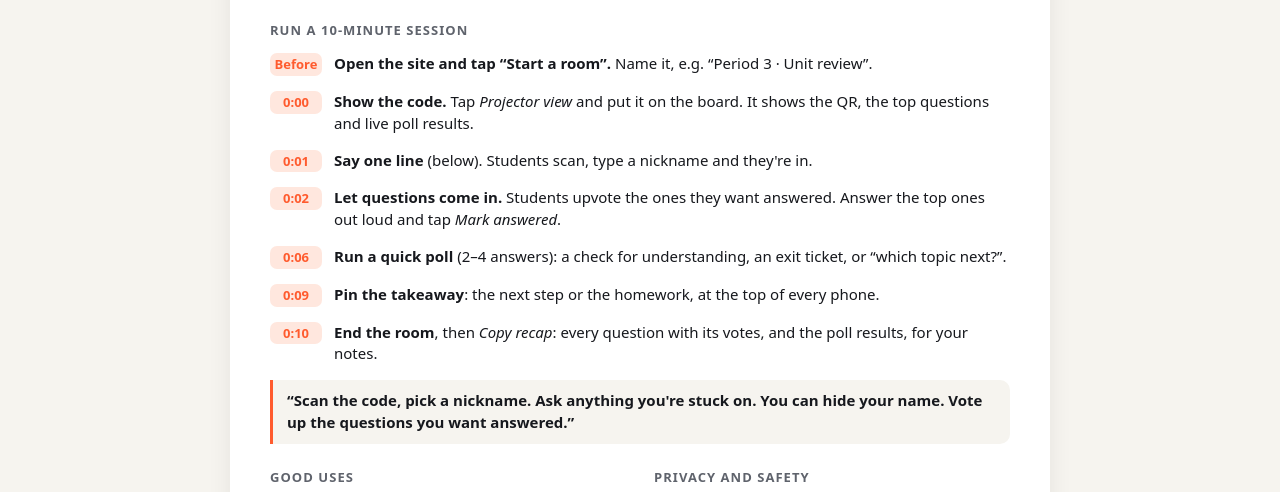
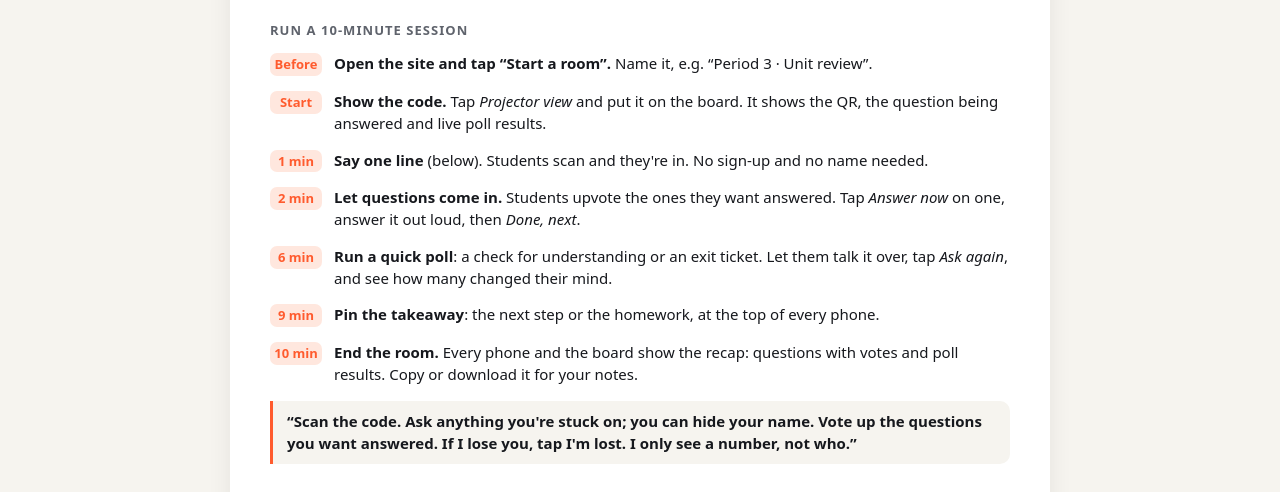
Before and after one commit to EconLearn/roomcode, a website built with Vite: page guide.html in a window 1280 px wide. Shown: the part 232-724 px from the top of the page. Built offline with nearby package versions, Linux system fonts and the light colour scheme.

Commit message:
Teacher guide matches the new flow

```diff
--- a/guide.html
+++ b/guide.html
@@ -49,14 +49,14 @@
       <h2>Run a 10-minute session</h2>
       <ol class="steps">
         <li><span class="t">Before</span><div><b>Open the site and tap “Start a room”.</b> Name it, e.g. “Period 3 · Unit review”.</div></li>
-        <li><span class="t">0:00</span><div><b>Show the code.</b> Tap <i>Projector view</i> and put it on the board. It shows the QR, the top questions and live poll results.</div></li>
-        <li><span class="t">0:01</span><div><b>Say one line</b> (below). Students scan, type a nickname and they're in.</div></li>
-        <li><span class="t">0:02</span><div><b>Let questions come in.</b> Students upvote the ones they want answered. Answer the top ones out loud and tap <i>Mark answered</i>.</div></li>
-        <li><span class="t">0:06</span><div><b>Run a quick poll</b> (2–4 answers): a check for understanding, an exit ticket, or “which topic next?”.</div></li>
-        <li><span class="t">0:09</span><div><b>Pin the takeaway</b>: the next step or the homework, at the top of every phone.</div></li>
-        <li><span class="t">0:10</span><div><b>End the room</b>, then <i>Copy recap</i>: every question with its votes, and the poll results, for your notes.</div></li>
+        <li><span class="t">Start</span><div><b>Show the code.</b> Tap <i>Projector view</i> and put it on the board. It shows the QR, the question being answered and live poll results.</div></li>
+        <li><span class="t">1 min</span><div><b>Say one line</b> (below). Students scan and they're in. No sign-up and no name needed.</div></li>
+        <li><span class="t">2 min</span><div><b>Let questions come in.</b> Students upvote the ones they want answered. Tap <i>Answer now</i> on one, answer it out loud, then <i>Done, next</i>.</div></li>
+        <li><span class="t">6 min</span><div><b>Run a quick poll</b>: a check for understanding or an exit ticket. Let them talk it over, tap <i>Ask again</i>, and see how many changed their mind.</div></li>
+        <li><span class="t">9 min</span><div><b>Pin the takeaway</b>: the next step or the homework, at the top of every phone.</div></li>
+        <li><span class="t">10 min</span><div><b>End the room.</b> Every phone and the board show the recap: questions with votes and poll results. Copy or download it for your notes.</div></li>
       </ol>
-      <p class="say">“Scan the code, pick a nickname. Ask anything you're stuck on. You can hide your name. Vote up the questions you want answered.”</p>
+      <p class="say">“Scan the code. Ask anything you're stuck on; you can hide your name. Vote up the questions you want answered. If I lose you, tap I'm lost. I only see a number, not who.”</p>
 
       <div class="cols">
         <section>
```
